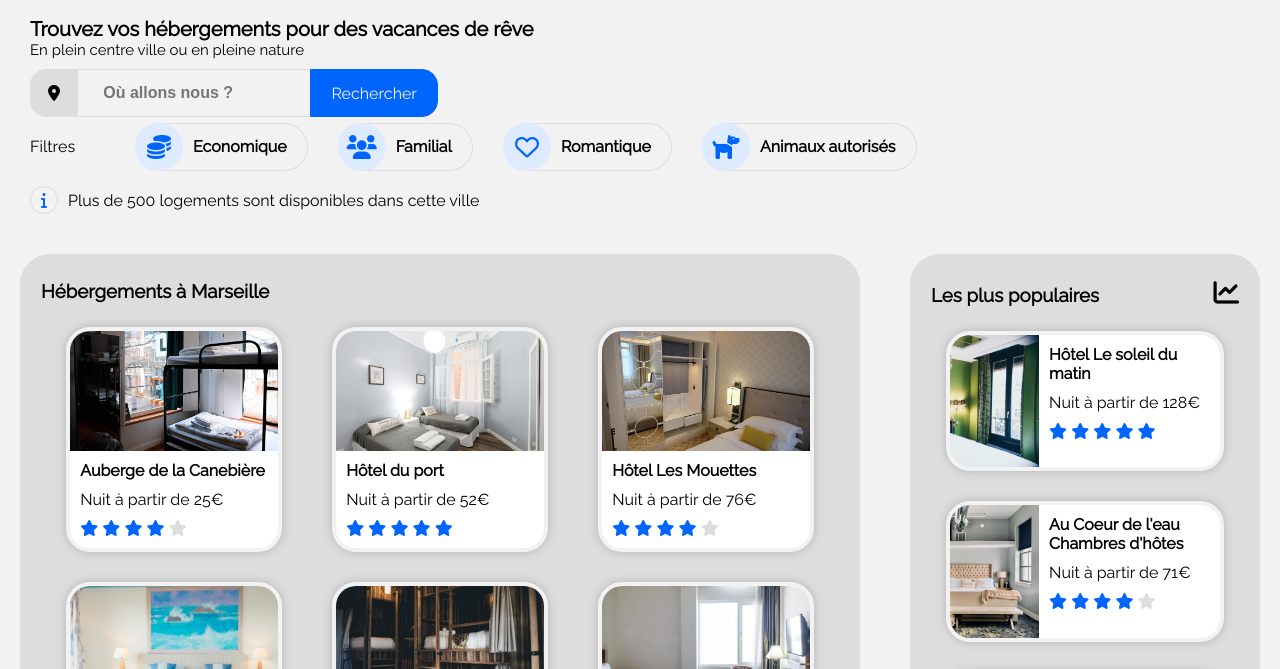
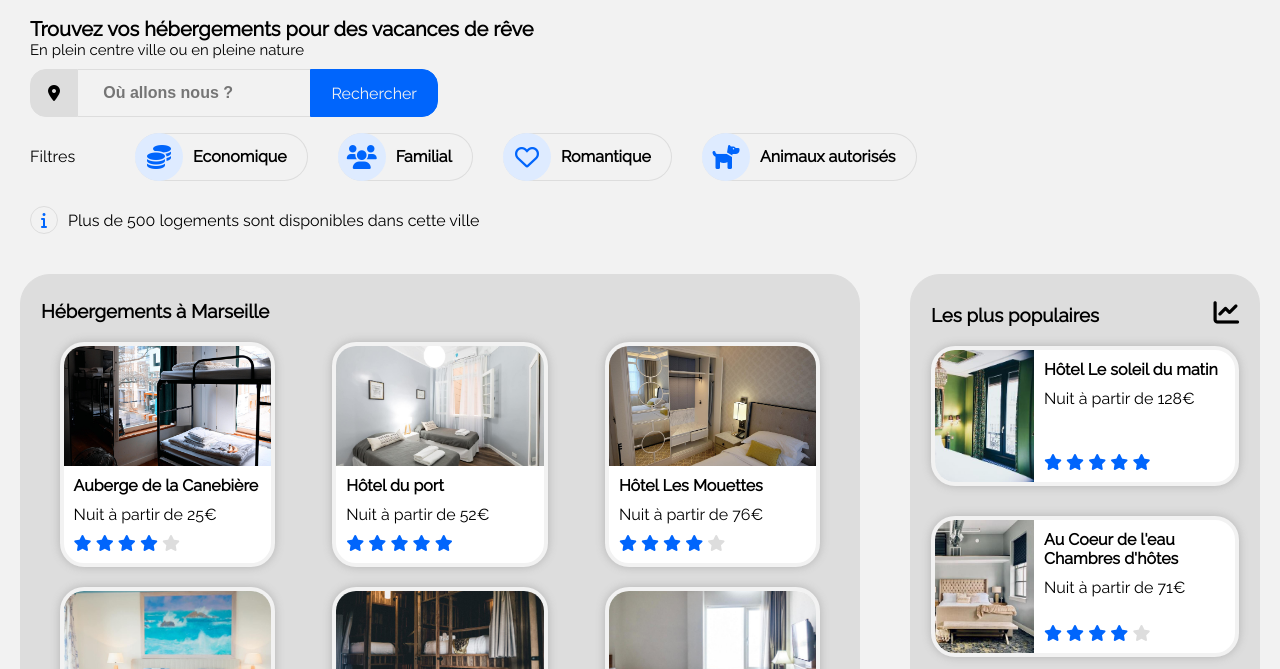
Before and after one commit to rocharmengaud/Booki, a plain HTML site: page index.html in a window 1280 px wide. Shown: the part 105-774 px from the top of the page. Drawn offline with Linux system fonts and the light colour scheme.

Commit message:
Modification des deux card-wrappers

```diff
--- a/style.css
+++ b/style.css
@@ -256,7 +256,7 @@ input[type='search' i] {
 .filters-wrapper {
   display: flex;
   flex-direction: column;
-  padding-bottom: 10px;
+  padding: 10px 0 20px 0;
 }
 
 @media (min-width: 1024px) {
@@ -376,7 +376,6 @@ input[type='search' i] {
   border: #f2f2f2 0.3rem solid;
   border-radius: 1.5rem;
   overflow: hidden;
-  margin: 15px;
   box-shadow: 0px 0px 10px #b3b3b3;
 }
 
@@ -421,12 +420,24 @@ input[type='search' i] {
 }
 
 .card .card-text {
-  padding: 0px 10px;
+  display: flex;
+ flex-direction: column;
+ padding: 0 10px 10px 10px;
+}
+
+.card.horizontal .card-text {
+display: flex;
+flex-direction: column;
+padding-left: 10px;
 }
 
 .card .card-price {
-  padding-bottom: 10px;
   margin: 0;
+  padding: 0 0 10px 0;
+}
+
+.card.horizontal .card-price {
+  flex-grow: 1;
 }
 
 .card .card-name {
@@ -435,14 +446,6 @@ input[type='search' i] {
   font-weight: bold;
 }
 
-.card .card-stars {
-  padding-left: 10px;
-  padding-bottom: 10px;
-}
-
-.card.horizontal .card-stars {
-  padding: 0;
-}
 
 /* ------------------- CONTENT BOX -------------------- */
 .content-box {
@@ -453,7 +456,7 @@ input[type='search' i] {
 }
 
 .cards-wrapper {
-  padding: 10px 0;
+  padding: 20px 0;
 }
 
 /* ------------------- LEFT BLOCK -------------------- */
@@ -461,6 +464,7 @@ input[type='search' i] {
   display: flex;
   justify-content: space-around;
   flex-wrap: wrap;
+  gap: 20px;
 }
 
 .cards-wrapper.left .card {
@@ -495,6 +499,7 @@ input[type='search' i] {
 .cards-wrapper.right {
   display: flex;
   flex-wrap: wrap;
+  gap: 30px;
 }
 
 .right-block {
```
Also changed, not shown: index.html (+6 -6 lines).
